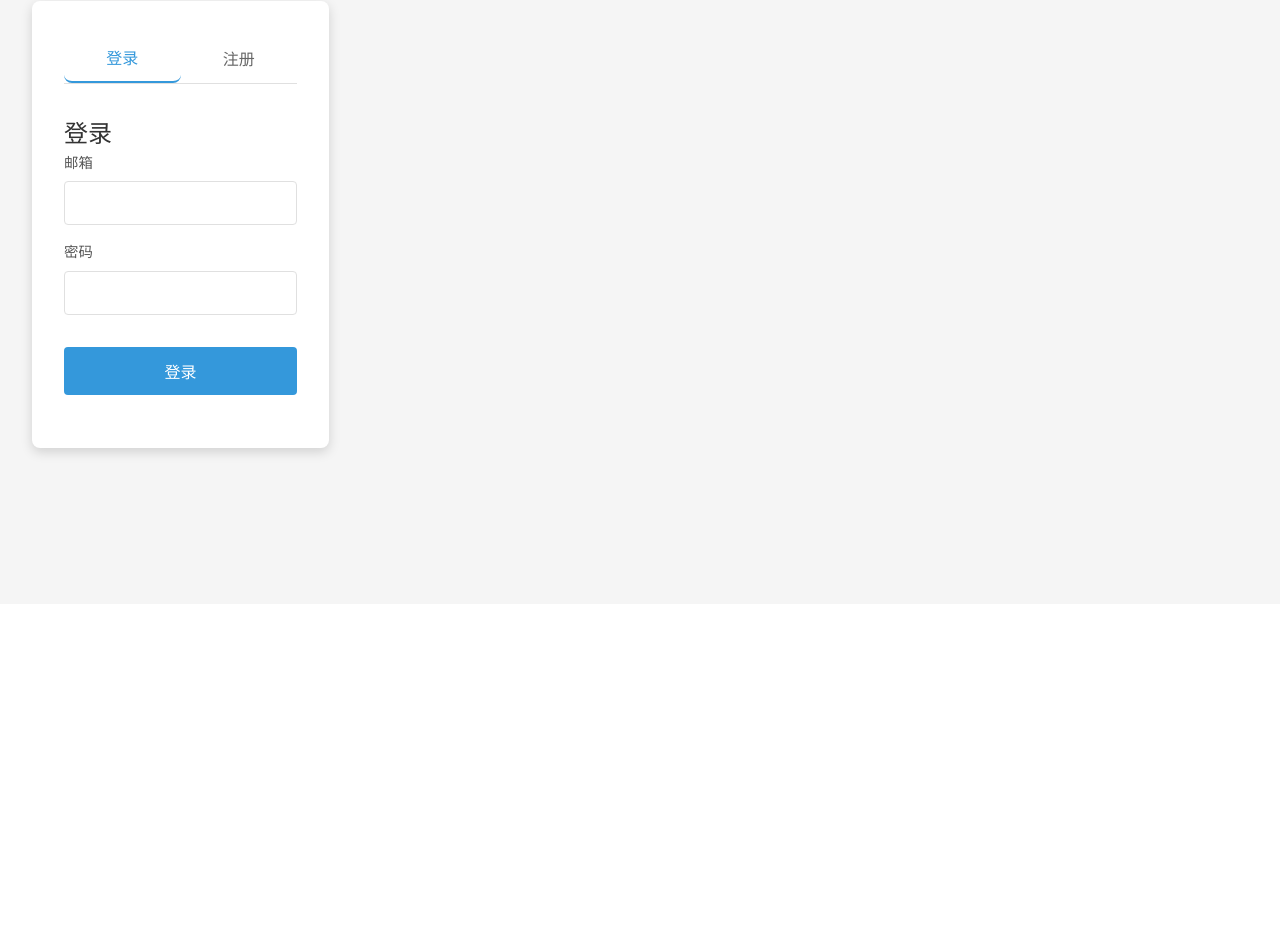
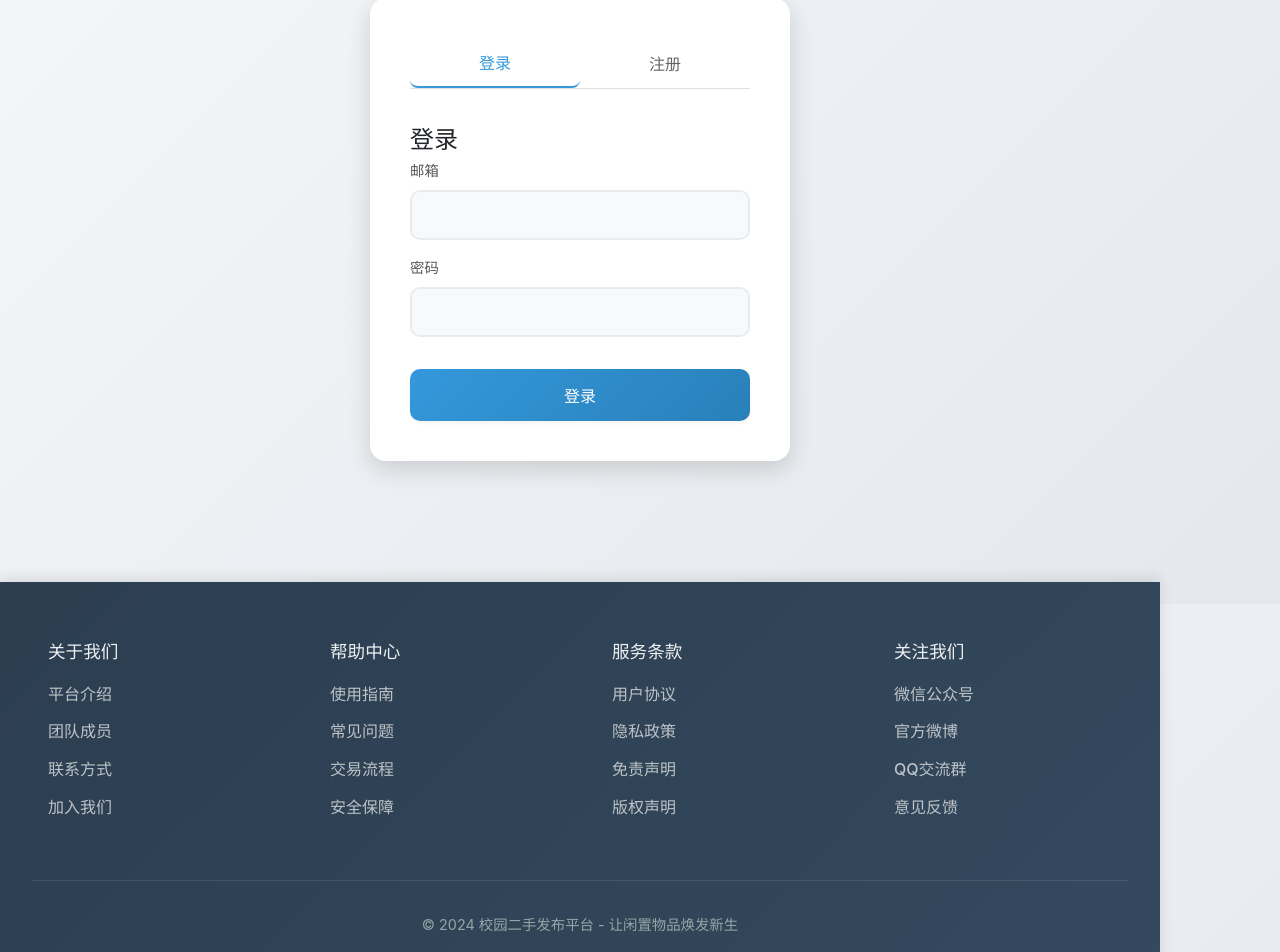
Before and after one commit to guoya510/pbl, a React (Vite) app in the folder frontend/: page /auth in a window 1280 px wide. Shown: the part 196-1148 px from the top of the page. Before the commit the page ends 800 px from the top, so only its background shows below. Built offline with nearby package versions, Linux system fonts and the light colour scheme; the HTML template or start-up script is replaced by a standard one.

Commit message:
修复商品筛选功能：校区筛选逻辑优化

```diff
--- a/frontend/src/App.css
+++ b/frontend/src/App.css
@@ -5,14 +5,39 @@
   padding: 0;
 }
 
+:root {
+  --primary-color: #3498db;
+  --primary-dark: #2980b9;
+  --secondary-color: #f39c12;
+  --accent-color: #e74c3c;
+  --success-color: #27ae60;
+  --warning-color: #f39c12;
+  --danger-color: #e74c3c;
+  --info-color: #3498db;
+  --light-gray: #f8f9fa;
+  --medium-gray: #e9ecef;
+  --dark-gray: #6c757d;
+  --text-primary: #212529;
+  --text-secondary: #6c757d;
+  --text-muted: #adb5bd;
+  --border-radius: 8px;
+  --shadow-sm: 0 2px 4px rgba(0, 0, 0, 0.05);
+  --shadow-md: 0 4px 12px rgba(0, 0, 0, 0.1);
+  --shadow-lg: 0 8px 24px rgba(0, 0, 0, 0.15);
+  --transition-fast: 0.2s ease;
+  --transition-normal: 0.3s ease;
+  --transition-slow: 0.5s ease;
+}
+
 body {
-  font-family: -apple-system, BlinkMacSystemFont, 'Segoe UI', 'Roboto', 'Oxygen',
-    'Ubuntu', 'Cantarell', 'Fira Sans', 'Droid Sans', 'Helvetica Neue',
-    sans-serif;
+  font-family: 'PingFang SC', 'Microsoft YaHei', -apple-system, BlinkMacSystemFont, 'Segoe UI', 'Roboto', 'Oxygen',
+    'Ubuntu', 'Cantarell', 'Fira Sans', 'Droid Sans', 'Helvetica Neue', sans-serif;
   -webkit-font-smoothing: antialiased;
   -moz-osx-font-smoothing: grayscale;
-  background-color: #f5f5f5;
-  color: #333;
+  background: linear-gradient(135deg, #f5f7fa 0%, #e4e8ec 100%);
+  background-attachment: fixed;
+  color: var(--text-primary);
+  line-height: 1.6;
 }
 
 #root {
@@ -23,63 +48,128 @@ body {
   display: flex;
   flex-direction: column;
   min-height: 100vh;
+  animation: fadeIn 0.5s ease;
+}
+
+@keyframes fadeIn {
+  from {
+    opacity: 0;
+    transform: translateY(10px);
+  }
+  to {
+    opacity: 1;
+    transform: translateY(0);
+  }
 }
 
 /* 导航栏样式 */
 .navbar {
-  background-color: #3498db;
+  background: linear-gradient(135deg, var(--primary-color) 0%, var(--primary-dark) 100%);
   color: white;
   padding: 1rem 2rem;
   display: flex;
   justify-content: space-between;
   align-items: center;
-  box-shadow: 0 2px 4px rgba(0, 0, 0, 0.1);
+  box-shadow: var(--shadow-md);
+  position: sticky;
+  top: 0;
+  z-index: 100;
 }
 
 .navbar-brand {
   font-size: 1.5rem;
-  font-weight: bold;
+  font-weight: 700;
+  text-decoration: none;
+  color: white;
+  display: flex;
+  align-items: center;
+  gap: 0.5rem;
+  transition: transform var(--transition-normal);
+}
+
+.navbar-brand:hover {
+  transform: scale(1.02);
 }
 
 .navbar-links {
   display: flex;
   align-items: center;
-  gap: 1rem;
+  gap: 1.5rem;
 }
 
 .navbar-links a {
   color: white;
   text-decoration: none;
   font-weight: 500;
+  padding: 0.5rem 1rem;
+  border-radius: 6px;
+  transition: all var(--transition-normal);
+  position: relative;
+}
+
+.navbar-links a:hover {
+  background-color: rgba(255, 255, 255, 0.15);
+}
+
+.navbar-links a.active {
+  background-color: rgba(255, 255, 255, 0.2);
 }
 
 .user-info {
   font-size: 0.9rem;
+  display: flex;
+  align-items: center;
+  gap: 1rem;
+}
+
+.user-avatar {
+  width: 32px;
+  height: 32px;
+  border-radius: 50%;
+  background-color: rgba(255, 255, 255, 0.2);
+  display: flex;
+  align-items: center;
+  justify-content: center;
+  font-weight: 600;
+  font-size: 0.9rem;
 }
 
 .logout-button {
-  background-color: transparent;
-  color: white;
-  border: 1px solid white;
+  background-color: rgba(255, 255, 255, 0.15);
+  color: white;
+  border: 1px solid rgba(255, 255, 255, 0.3);
   padding: 0.5rem 1rem;
-  border-radius: 4px;
+  border-radius: 6px;
   cursor: pointer;
   font-size: 0.9rem;
-  transition: all 0.3s ease;
+  font-weight: 500;
+  transition: all var(--transition-normal);
 }
 
 .logout-button:hover {
   background-color: white;
-  color: #3498db;
+  color: var(--primary-color);
 }
 
 /* 主内容区域 */
 .main-content {
   flex: 1;
   padding: 2rem;
-  max-width: 1200px;
+  max-width: 1400px;
   margin: 0 auto;
   width: 100%;
+  animation: slideUp 0.5s ease;
+}
+
+@keyframes slideUp {
+  from {
+    opacity: 0;
+    transform: translateY(20px);
+  }
+  to {
+    opacity: 1;
+    transform: translateY(0);
+  }
 }
 
 /* 认证页面样式 */
@@ -88,15 +178,28 @@ body {
   justify-content: center;
   align-items: center;
   min-height: 80vh;
+  padding: 2rem;
 }
 
 .auth-card {
-  background-color: white;
-  border-radius: 8px;
-  box-shadow: 0 4px 12px rgba(0, 0, 0, 0.15);
-  padding: 2rem;
+  background: white;
+  border-radius: 16px;
+  box-shadow: var(--shadow-lg);
+  padding: 2.5rem;
   width: 100%;
-  max-width: 400px;
+  max-width: 420px;
+  animation: cardFadeIn 0.6s ease;
+}
+
+@keyframes cardFadeIn {
+  from {
+    opacity: 0;
+    transform: translateY(30px) scale(0.95);
+  }
+  to {
+    opacity: 1;
+    transform: translateY(0) scale(1);
+  }
 }
 
 .auth-tabs {
@@ -150,39 +253,49 @@ body {
 }
 
 .form-group input {
-  padding: 0.75rem;
-  border: 1px solid #e0e0e0;
-  border-radius: 4px;
+  padding: 0.875rem;
+  border: 2px solid var(--medium-gray);
+  border-radius: 10px;
   font-size: 1rem;
-  transition: border-color 0.3s ease;
+  transition: all var(--transition-normal);
+  background: var(--light-gray);
 }
 
 .form-group input:focus {
   outline: none;
-  border-color: #3498db;
-  box-shadow: 0 0 0 2px rgba(52, 152, 219, 0.1);
+  border-color: var(--primary-color);
+  box-shadow: 0 0 0 3px rgba(52, 152, 219, 0.15);
+  background: white;
 }
 
 .login-button, .register-button {
-  background-color: #3498db;
+  background: linear-gradient(135deg, var(--primary-color) 0%, var(--primary-dark) 100%);
   color: white;
   border: none;
-  padding: 0.75rem;
-  border-radius: 4px;
+  padding: 0.875rem;
+  border-radius: 10px;
   font-size: 1rem;
-  font-weight: 500;
+  font-weight: 600;
   cursor: pointer;
-  transition: background-color 0.3s ease;
+  transition: all var(--transition-normal);
   margin-top: 1rem;
+  box-shadow: var(--shadow-sm);
 }
 
 .login-button:hover, .register-button:hover {
-  background-color: #2980b9;
+  transform: translateY(-2px);
+  box-shadow: var(--shadow-md);
+}
+
+.login-button:active, .register-button:active {
+  transform: translateY(0);
 }
 
 .login-button:disabled, .register-button:disabled {
-  background-color: #bdc3c7;
+  background: var(--medium-gray);
   cursor: not-allowed;
+  transform: none;
+  box-shadow: none;
 }
 
 .error-message {
@@ -208,10 +321,11 @@ body {
 /* 搜索和筛选容器 */
 .search-filter-container {
   margin-bottom: 2rem;
-  background-color: white;
-  padding: 1.5rem;
-  border-radius: 8px;
-  box-shadow: 0 2px 8px rgba(0, 0, 0, 0.1);
+  background: white;
+  padding: 2rem;
+  border-radius: 12px;
+  box-shadow: var(--shadow-md);
+  border: 1px solid var(--medium-gray);
 }
 
 .search-form {
@@ -294,26 +408,28 @@ body {
 
 .products-grid {
   display: grid;
-  grid-template-columns: repeat(auto-fill, minmax(280px, 1fr));
+  grid-template-columns: repeat(auto-fill, minmax(300px, 1fr));
   gap: 2rem;
 }
 
 .product-card {
-  background-color: white;
-  border-radius: 8px;
+  background: white;
+  border-radius: 12px;
   overflow: hidden;
-  box-shadow: 0 2px 8px rgba(0, 0, 0, 0.1);
-  transition: transform 0.3s ease, box-shadow 0.3s ease;
+  box-shadow: var(--shadow-sm);
+  transition: all var(--transition-normal);
   text-decoration: none;
   color: inherit;
   display: flex;
   flex-direction: column;
   height: 100%;
+  border: 1px solid var(--medium-gray);
 }
 
 .product-card:hover {
-  transform: translateY(-5px);
-  box-shadow: 0 4px 12px rgba(0, 0, 0, 0.15);
+  transform: translateY(-8px) scale(1.02);
+  box-shadow: var(--shadow-lg);
+  border-color: var(--primary-color);
 }
 
 .product-images {
@@ -673,16 +789,17 @@ body {
 
 /* 商品详情页面样式 */
 .product-detail-container {
-  background-color: white;
-  border-radius: 8px;
-  box-shadow: 0 4px 12px rgba(0, 0, 0, 0.15);
-  padding: 2rem;
+  background: white;
+  border-radius: 16px;
+  box-shadow: var(--shadow-lg);
+  padding: 2.5rem;
   margin: 2rem 0;
+  border: 1px solid var(--medium-gray);
 }
 
 .product-detail {
   display: flex;
-  gap: 2rem;
+  gap: 3rem;
   margin-bottom: 2rem;
 }
 
@@ -824,35 +941,38 @@ body {
 
 .edit-button,
 .delete-button {
-  padding: 0.75rem 1.5rem;
+  padding: 0.875rem 1.75rem;
   border: none;
-  border-radius: 4px;
+  border-radius: 10px;
   font-size: 1rem;
-  font-weight: 500;
+  font-weight: 600;
   cursor: pointer;
-  transition: all 0.3s ease;
+  transition: all var(--transition-normal);
   text-decoration: none;
   display: inline-flex;
   align-items: center;
   justify-content: center;
+  box-shadow: var(--shadow-sm);
 }
 
 .edit-button {
-  background-color: #3498db;
+  background: linear-gradient(135deg, var(--primary-color) 0%, var(--primary-dark) 100%);
   color: white;
 }
 
 .edit-button:hover {
-  background-color: #2980b9;
+  transform: translateY(-2px);
+  box-shadow: var(--shadow-md);
 }
 
 .delete-button {
-  background-color: #e74c3c;
+  background: linear-gradient(135deg, #e74c3c 0%, #c0392b 100%);
   color: white;
 }
 
 .delete-button:hover {
-  background-color: #c0392b;
+  transform: translateY(-2px);
+  box-shadow: var(--shadow-md);
 }
 
 .favorite-button {
@@ -1386,10 +1506,138 @@ body {
   background-color: #2980b9;
 }
 
+/* 页脚样式 */
+.footer {
+  background: linear-gradient(135deg, #2c3e50 0%, #34495e 100%);
+  color: white;
+  padding: 2.5rem 2rem;
+  margin-top: auto;
+  box-shadow: 0 -4px 12px rgba(0, 0, 0, 0.1);
+}
+
+.footer-container {
+  max-width: 1200px;
+  margin: 0 auto;
+  display: grid;
+  grid-template-columns: repeat(auto-fit, minmax(250px, 1fr));
+  gap: 2rem;
+}
+
+.footer-section {
+  padding: 1rem;
+}
+
+.footer-section h3 {
+  font-size: 1.1rem;
+  font-weight: 600;
+  margin-bottom: 1rem;
+  color: #ecf0f1;
+}
+
+.footer-section ul {
+  list-style: none;
+  padding: 0;
+}
+
+.footer-section ul li {
+  margin-bottom: 0.75rem;
+}
+
+.footer-section ul li a {
+  color: #bdc3c7;
+  text-decoration: none;
+  transition: color var(--transition-fast);
+}
+
+.footer-section ul li a:hover {
+  color: white;
+}
+
+.footer-bottom {
+  text-align: center;
+  padding-top: 2rem;
+  margin-top: 2rem;
+  border-top: 1px solid rgba(255, 255, 255, 0.1);
+  color: #95a5a6;
+  font-size: 0.9rem;
+}
+
+/* 滚动条样式 */
+::-webkit-scrollbar {
+  width: 8px;
+  height: 8px;
+}
+
+::-webkit-scrollbar-track {
+  background: var(--light-gray);
+  border-radius: 4px;
+}
+
+::-webkit-scrollbar-thumb {
+  background: var(--medium-gray);
+  border-radius: 4px;
+  transition: background var(--transition-fast);
+}
+
+::-webkit-scrollbar-thumb:hover {
+  background: var(--dark-gray);
+}
+
+/* 选择文本样式 */
+::selection {
+  background-color: rgba(52, 152, 219, 0.3);
+  color: var(--text-primary);
+}
+
+/* 焦点样式 */
+button:focus,
+input:focus,
+select:focus,
+textarea:focus {
+  outline: none;
+}
+
+/* 禁用过渡动画 */
+@media (prefers-reduced-motion: reduce) {
+  * {
+    animation-duration: 0.01ms !important;
+    animation-iteration-count: 1 !important;
+    transition-duration: 0.01ms !important;
+  }
+}
+
 /* 响应式设计 */
+@media (max-width: 1200px) {
+  .main-content {
+    max-width: 100%;
+    padding: 1.5rem;
+  }
+}
+
+@media (max-width: 992px) {
+  .products-grid {
+    grid-template-columns: repeat(auto-fill, minmax(280px, 1fr));
+    gap: 1.5rem;
+  }
+
+  .product-detail {
+    flex-direction: column;
+    gap: 2rem;
+  }
+}
+
 @media (max-width: 768px) {
   .navbar {
     padding: 1rem;
+    flex-wrap: wrap;
+    gap: 1rem;
+  }
+
+  .navbar-links {
+    order: 3;
+    width: 100%;
+    justify-content: center;
+    gap: 1rem;
   }
 
   .main-content {
@@ -1397,12 +1645,13 @@ body {
   }
 
   .products-grid {
-    grid-template-columns: repeat(auto-fill, minmax(240px, 1fr));
-    gap: 1.5rem;
+    grid-template-columns: repeat(auto-fill, minmax(260px, 1fr));
+    gap: 1.25rem;
   }
 
   .auth-card {
-    padding: 1.5rem;
+    padding: 1.75rem;
+    margin: 1rem;
   }
 
   .product-form-container {
@@ -1415,10 +1664,6 @@ body {
 
   .cancel-button, .submit-button {
     width: 100%;
-  }
-
-  .product-detail {
-    flex-direction: column;
   }
 
   .product-detail-container {
@@ -1448,12 +1693,52 @@ body {
     min-width: unset;
   }
 
-  .navbar-links {
-    flex-wrap: wrap;
-  }
-
   .navbar-links a {
-    margin-right: 0.5rem;
+    padding: 0.4rem 0.8rem;
+  }
+
+  .search-inputs {
+    flex-direction: column;
+    gap: 1rem;
+  }
+
+  .search-box {
+    min-width: 100%;
+  }
+
+  .search-button {
+    width: 100%;
+  }
+
+  .filter-box {
+    width: 100%;
+  }
+}
+
+@media (max-width: 480px) {
+  .navbar-brand {
+    font-size: 1.25rem;
+  }
+
+  .products-grid {
+    grid-template-columns: 1fr;
+    gap: 1rem;
+  }
+
+  .product-images {
+    height: 180px;
+  }
+
+  .product-info {
+    padding: 1rem;
+  }
+
+  .auth-card {
+    padding: 1.5rem;
+  }
+
+  .search-filter-container {
+    padding: 1.25rem;
   }
 }
 
--- a/frontend/src/App.jsx
+++ b/frontend/src/App.jsx
@@ -9,6 +9,7 @@ import Profile from './views/Profile';
 import Notifications from './views/Notifications';
 import ChatList from './views/ChatList';
 import Chat from './views/Chat';
+import Footer from './components/Footer';
 import './App.css';
 
 function App() {
@@ -110,6 +111,8 @@ function App() {
             />
           </Routes>
         </div>
+
+        <Footer />
       </div>
     </Router>
   );
--- /dev/null
+++ b/frontend/src/components/Footer.jsx
@@ -0,0 +1,51 @@
+import React from 'react';
+
+function Footer() {
+  return (
+    <footer className="footer">
+      <div className="footer-container">
+        <div className="footer-section">
+          <h3>关于我们</h3>
+          <ul>
+            <li><a href="#">平台介绍</a></li>
+            <li><a href="#">团队成员</a></li>
+            <li><a href="#">联系方式</a></li>
+            <li><a href="#">加入我们</a></li>
+          </ul>
+        </div>
+        <div className="footer-section">
+          <h3>帮助中心</h3>
+          <ul>
+            <li><a href="#">使用指南</a></li>
+            <li><a href="#">常见问题</a></li>
+            <li><a href="#">交易流程</a></li>
+            <li><a href="#">安全保障</a></li>
+          </ul>
+        </div>
+        <div className="footer-section">
+          <h3>服务条款</h3>
+          <ul>
+            <li><a href="#">用户协议</a></li>
+            <li><a href="#">隐私政策</a></li>
+            <li><a href="#">免责声明</a></li>
+            <li><a href="#">版权声明</a></li>
+          </ul>
+        </div>
+        <div className="footer-section">
+          <h3>关注我们</h3>
+          <ul>
+            <li><a href="#">微信公众号</a></li>
+            <li><a href="#">官方微博</a></li>
+            <li><a href="#">QQ交流群</a></li>
+            <li><a href="#">意见反馈</a></li>
+          </ul>
+        </div>
+      </div>
+      <div className="footer-bottom">
+        <p>&copy; 2024 校园二手发布平台 - 让闲置物品焕发新生</p>
+      </div>
+    </footer>
+  );
+}
+
+export default Footer;
```
Also changed, not shown: frontend/src/views/Home.jsx (+26 -30 lines), 2 other files (tests, documents, lock files or other folders).
